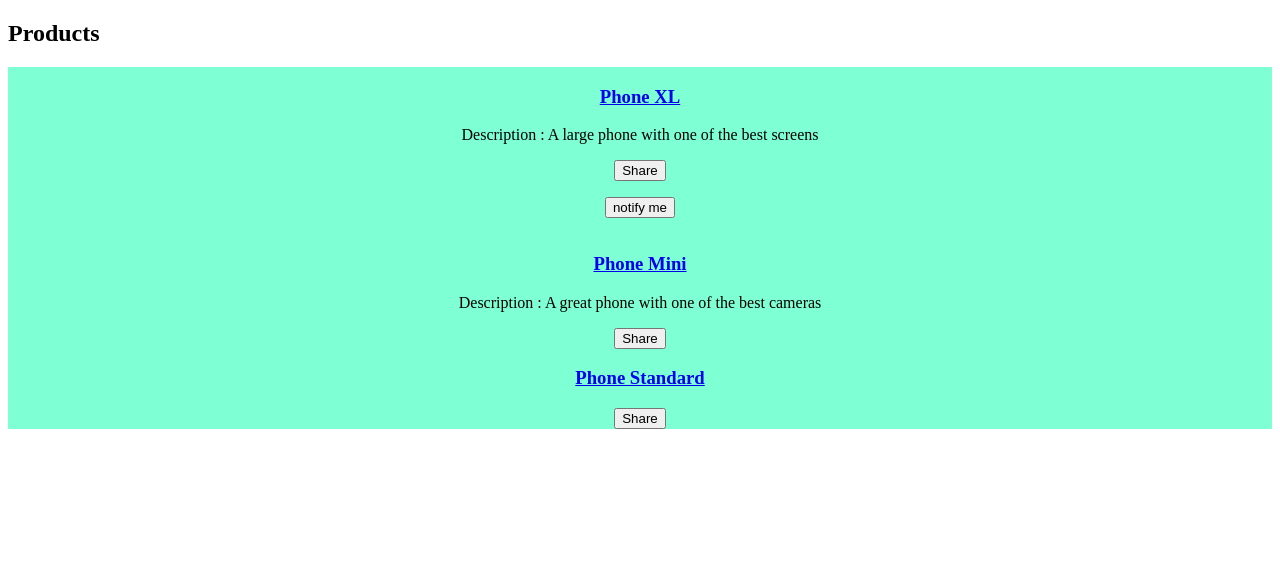
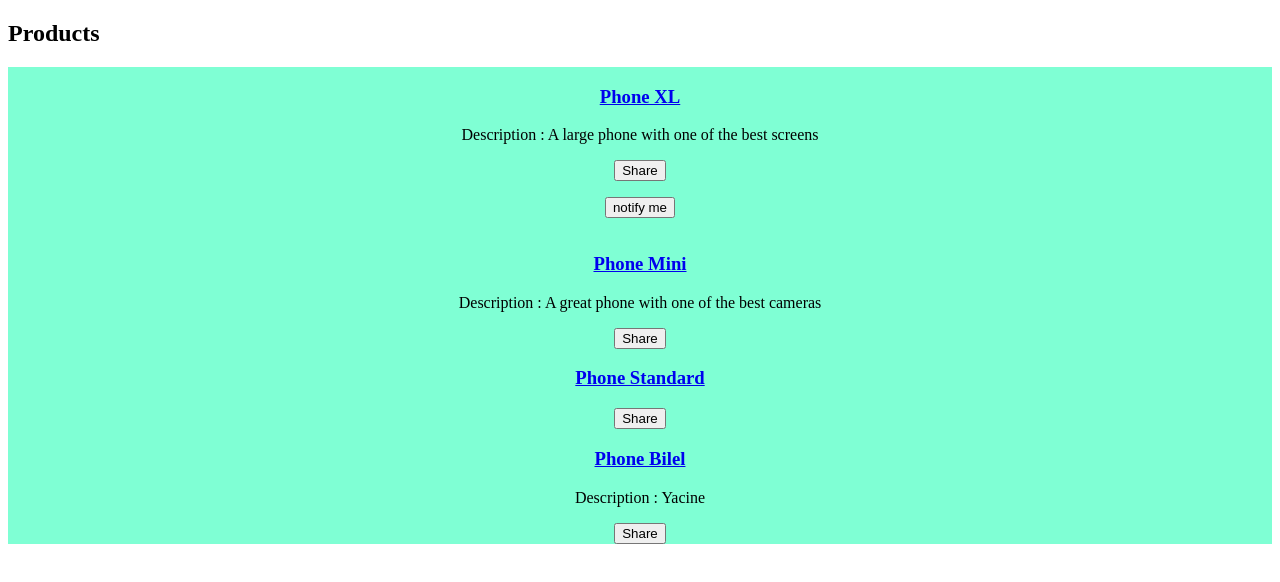
Before and after one commit to Yacineos/inventoryManager, an Angular app in the folder my-app/: page / in a window 1280 px wide. Shown: the top 582 px of the page. Built offline with nearby package versions, Linux system fonts and the light colour scheme.

Commit message:
added 1 more product to the product service

```diff
--- a/my-app/src/app/products.ts
+++ b/my-app/src/app/products.ts
@@ -23,5 +23,11 @@ export const products = [
       name: 'Phone Standard',
       price: 299,
       description: ''
+    },
+    {
+      id: 4,
+      name: 'Phone Bilel',
+      price: 199,
+      description: 'Yacine'
     }
   ];
```
